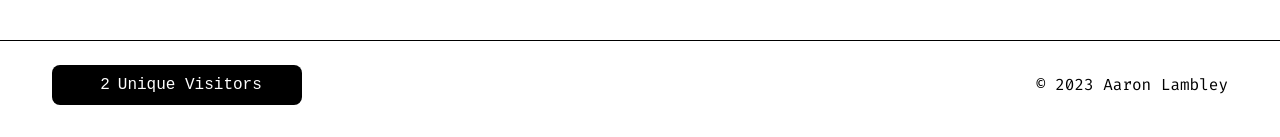
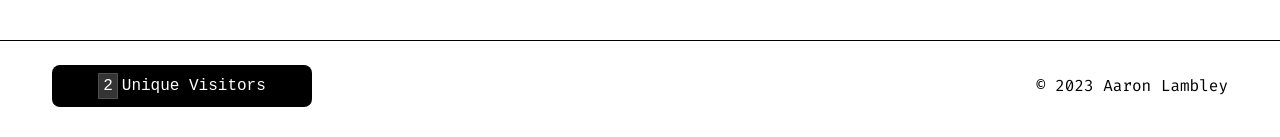
Before and after one commit to lambley/portfolio, a Next.js app: page / in a window 1280 px wide. Shown: the part 660-797 px from the top of the page. Built offline with nearby package versions, Linux system fonts and the light colour scheme.

Commit message:
add styling to digits

```diff
--- a/src/components/VisitorCounter.tsx
+++ b/src/components/VisitorCounter.tsx
@@ -1,5 +1,6 @@
 import React, { useState, useEffect } from "react";
 import axios from "axios";
+import DigitFrame from "./digitFrame";
 
 const VisitorCounter = (): JSX.Element => {
   const [visitorCount, setVisitorCount] = useState(0);
@@ -24,11 +25,15 @@ const VisitorCounter = (): JSX.Element => {
     getVisitorCount();
   }, []);
 
+  const digitArray = visitorCount.toString().split("").map(Number);
+
   return (
     <div className="visitor-counter text-center">
-      <div className="counter-wrapper">
-        <span className="counter-digits">{visitorCount}</span>
-      </div>
+      {digitArray.map((digit, index) => (
+        <DigitFrame key={index}>
+          <span className="counter-digits">{digit}</span>
+        </DigitFrame>
+      ))}
       <p className="counter-label">Unique Visitors</p>
     </div>
   );
--- /dev/null
+++ b/src/components/digitFrame.tsx
@@ -0,0 +1,11 @@
+import React from "react";
+
+const DigitFrame = ({
+  children,
+}: {
+  children: React.ReactNode;
+}): JSX.Element => {
+  return <div className="digit-frame">{children}</div>;
+};
+
+export default DigitFrame;
--- a/src/styles/visitorCounter.css
+++ b/src/styles/visitorCounter.css
@@ -3,12 +3,12 @@
   background-color: var(--button-background-color);
   color: var(--button-text-color);
   border-radius: 8px;
-  width: 250px;
+  width: 260px;
   display: flex;
   flex-direction: row;
   align-items: center;
   justify-content: center;
-  padding: 8px 0px;
+  padding: 8px 4px;
 }
 
 .counter-wrapper {
@@ -29,3 +29,21 @@
   font-size: 1rem;
   margin-bottom: 0px;
 }
+
+.digit-frame {
+  background-color: #69696980;
+  display: flex;
+  flex-direction: column;
+  align-items: center;
+  justify-content: space-between;
+  padding: 0px 4px;
+  border-left: 1px solid #69696980;
+  border-top: 1px solid #69696980;
+  border-bottom: 1px solid #69696980;
+}
+
+
+.digit-frame:last-of-type {
+  border-right: 1px solid #69696980;
+  margin-right: 4px;
+}
```
